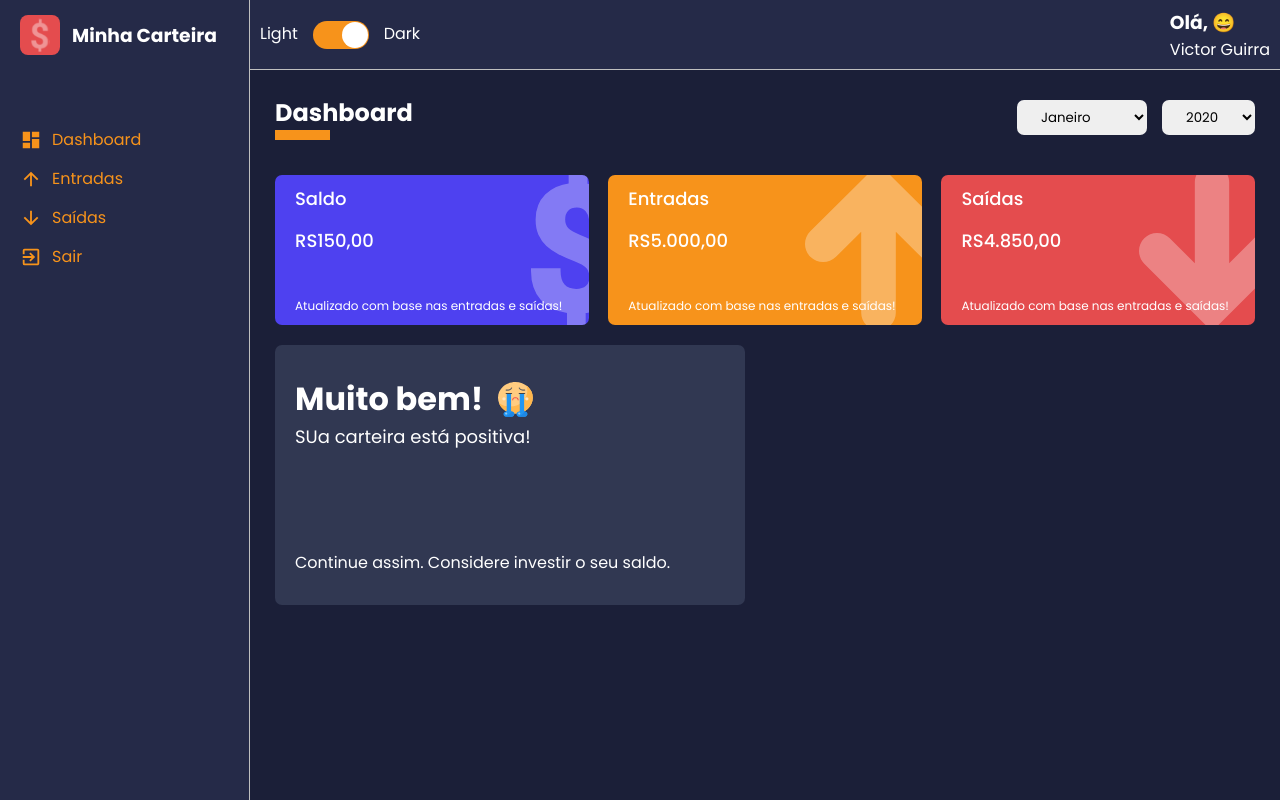
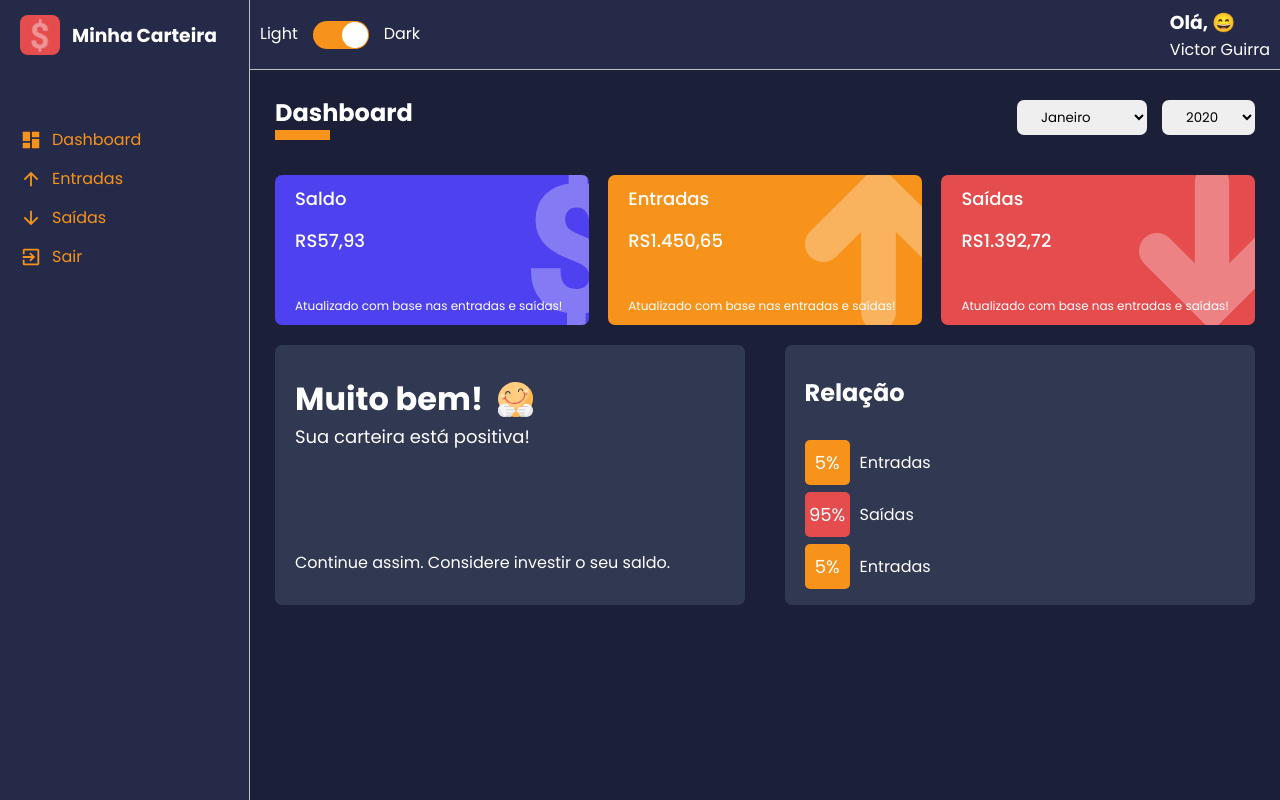
Before and after one commit to victorguirra/my_wallet, a React (Create React App) app: page /dashboard in a window 1280 px wide. Built offline with nearby package versions, Linux system fonts and the light colour scheme.

Commit message:
created piechart component

```diff
--- a/package.json
+++ b/package.json
@@ -10,6 +10,7 @@
     "@types/node": "^12.0.0",
     "@types/react": "^17.0.0",
     "@types/react-dom": "^17.0.0",
+    "@types/recharts": "^1.8.19",
     "react": "^17.0.1",
     "react-countup": "^4.3.3",
     "react-dom": "^17.0.1",
@@ -17,6 +18,7 @@
     "react-router-dom": "^5.2.0",
     "react-scripts": "4.0.3",
     "react-switch": "^6.0.0",
+    "recharts": "^2.0.8",
     "styled-components": "^5.2.1",
     "typescript": "^4.1.2",
     "web-vitals": "^1.0.1"
--- /dev/null
+++ b/src/components/PieChart/index.tsx
@@ -0,0 +1,64 @@
+import React from 'react';
+// import { PieChart, Pie, ResponsiveContainer } from 'recharts';
+import { Container, SideLeft, LegendContainer, Legend, SideRight } from './styles';
+
+const PieChart: React.FC = () => (
+    <Container>
+
+        <SideLeft>
+
+            <h2>Relação</h2>
+
+            <LegendContainer>
+
+                <Legend color="#F7931B">
+                    <div>5%</div>
+                    <span>Entradas</span>
+                </Legend>
+
+                <Legend color="#E44C4E">
+                    <div>95%</div>
+                    <span>Saídas</span>
+                </Legend>
+
+                <Legend color="#F7931B">
+                    <div>5%</div>
+                    <span>Entradas</span>
+                </Legend>
+
+                <Legend color="#E44C4E">
+                    <div>95%</div>
+                    <span>Saídas</span>
+                </Legend>
+
+                <Legend color="#F7931B">
+                    <div>5%</div>
+                    <span>Entradas</span>
+                </Legend>
+
+                <Legend color="#E44C4E">
+                    <div>95%</div>
+                    <span>Saídas</span>
+                </Legend>
+
+                <Legend color="#F7931B">
+                    <div>5%</div>
+                    <span>Entradas</span>
+                </Legend>
+
+                <Legend color="#E44C4E">
+                    <div>95%</div>
+                    <span>Saídas</span>
+                </Legend>
+
+            </LegendContainer>
+        </SideLeft>
+
+        <SideRight>
+
+        </SideRight>
+
+    </Container>
+)
+
+export default PieChart;
--- /dev/null
+++ b/src/components/PieChart/styles.ts
@@ -0,0 +1,76 @@
+import styled from 'styled-components';
+
+interface ILegendProps{
+    color: string;
+}
+
+export const Container = styled.div`
+    width:48%;
+    height:260px;
+
+    margin:10px 0;
+
+    color:${ props => props.theme.colors.white };
+    background-color:${ props => props.theme.colors.tertiary };
+
+    border-radius:7px;
+
+    display:flex;
+`;
+
+export const SideLeft = styled.aside`
+    padding:30px 20px;
+    overflow:hidden;
+    h2{
+        margin-bottom:30px;
+    }
+`;
+
+export const LegendContainer  = styled.ul`
+    height:150px;
+
+    list-style:none;
+    padding-right:30px;
+
+    overflow-y:scroll;
+
+    ::-webkit-scrollbar{
+        width:10px;
+    }
+
+    ::-webkit-scrollbar-thumb{
+        background-color:${ props => props.theme.colors.secondary };
+        border-radius:10px;
+    }
+
+    ::-webkit-scrollbar-track{
+        background-color:${ props => props.theme.colors.tertiary };
+    }
+`
+
+export const Legend = styled.li<ILegendProps>`
+    display:flex;
+    align-items:center;
+
+    margin-bottom:7px;
+
+    div{
+        width:45px;
+        height:45px;
+
+        font-size:18px;
+        border-radius:5px;
+
+        background-color:${ props => props.color };
+
+        display:flex;
+        align-items:center;
+        justify-content:center;
+    }
+
+    span {
+        margin-left:10px;
+    }
+`
+
+export const SideRight = styled.main``;
--- a/src/components/WalletBox/index.tsx
+++ b/src/components/WalletBox/index.tsx
@@ -43,8 +43,6 @@ const WalletBox: React.FC<IWalletBox> = ({
 
             <span>{ title }</span>
 
-            {/* <h1>{ amount }</h1> */}
-
             <h1>
                 <CountUp
                     end={ amount }
--- a/src/pages/Dashboard/index.tsx
+++ b/src/pages/Dashboard/index.tsx
@@ -1,10 +1,11 @@
-import React, { useState, useMemo } from 'react';
+import React, { useState, useMemo, useEffect } from 'react';
 import { Container, Content } from './styles';
 
 import ContentHeader from '../../components/ContentHeader';
 import SelectInput from '../../components/SelectInput';
 import WalletBox from '../../components/WalletBox';
 import MessageBox from '../../components/MessageBox';
+import PieChart from '../../components/PieChart';
 
 import listOfMonths from '../../utils/months';
 
@@ -12,7 +13,9 @@ import Expenses from '../../repositories/expenses';
 import Gains from '../../repositories/gains';
 
 import HappyIcon from '../../assets/images/happy.svg';
+import GrinningIcon from '../../assets/images/grinning.svg';
 import SadIcon from '../../assets/images/sad.svg';
+
 
 const Dashboard: React.FC = () => {
     const [ monthSelected, setMonthSelected ] = useState<number>(0);
@@ -47,6 +50,50 @@ const Dashboard: React.FC = () => {
         })
     }, [])
 
+    const totalExpenses = useMemo(() => {
+        let total: number = 0;
+
+        Expenses.forEach(item => {
+            const date = new Date(item.date);
+            const year = date.getFullYear();
+            const month = date.getMonth() + 1;
+
+            if(month === monthSelected && year === yearSelected){
+                try{
+                    total += Number(item.amount);
+                }catch{
+                    throw new Error('Invalid amount! AMount must be number.')
+                }
+            }
+        })
+
+        return total;
+    }, [monthSelected, yearSelected])
+
+    const totalGains = useMemo(() => {
+        let total: number = 0;
+
+        Gains.forEach(item => {
+            const date = new Date(item.date);
+            const year = date.getFullYear();
+            const month = date.getMonth() + 1;
+
+            if(month === monthSelected && year === yearSelected){
+                try{
+                    total += Number(item.amount);
+                }catch{
+                    throw new Error('Invalid amount! AMount must be number.')
+                }
+            }
+        })
+
+        return total;
+    }, [monthSelected, yearSelected])
+
+    const totalBalance = useMemo(() => {
+        return totalGains - totalExpenses;
+    }, [totalGains, totalExpenses])
+
     function handleMonthSelected(month: string){
         try{
             const parseMonth = Number(month);
@@ -56,6 +103,31 @@ const Dashboard: React.FC = () => {
         }
     }
 
+    const message = useMemo(() => {
+        if(totalBalance < 0){
+            return {
+                title: 'Que triste!',
+                description:"Neste mês, você gastou mais do que deveria.",
+                footerText:"Verifique seus gastos e tente cortar algumas coisas desnecessárias.",
+                icon:SadIcon
+            }
+        }else if(totalBalance === 0){
+            return{
+                title: 'Ufaa!',
+                description:"Neste mês, você gastou exatamente o que ganhou.",
+                footerText:"Tome cuidado. No próximo tente poupar o seu dinheiro",
+                icon:GrinningIcon
+            }
+        }else{
+            return{
+                title: 'Muito bem!',
+                description:"Sua carteira está positiva!",
+                footerText:"Continue assim. Considere investir o seu saldo.",
+                icon:HappyIcon
+            }
+        }
+    }, [totalBalance])
+
     function handleYearSelected(year: string){
         try{
             const parseMonth = Number(year);
@@ -64,6 +136,20 @@ const Dashboard: React.FC = () => {
             throw new Error('Invalid year value. Is accept integer numbers.');
         }
     }
+
+    useEffect(() => {
+        yearsOptions.map((item, index) => {
+            if(index === 0){
+                setYearSelected(item.value);
+            }
+        })
+
+        monthOptions.map((item, index) => {
+            if(index === 0){
+                setMonthSelected(item.value);
+            }
+        })
+    }, [])
 
 
     return(
@@ -90,7 +176,7 @@ const Dashboard: React.FC = () => {
 
                 <WalletBox
                     title="Saldo"
-                    amount={ 150.00 }
+                    amount={ totalBalance }
                     footerLabel="Atualizado com base nas entradas e saídas!"
                     icon="dolar"
                     color="#4E41F0"
@@ -98,7 +184,7 @@ const Dashboard: React.FC = () => {
 
                 <WalletBox
                     title="Entradas"
-                    amount={ 5000.00 }
+                    amount={ totalGains }
                     footerLabel="Atualizado com base nas entradas e saídas!"
                     icon="arrowUp"
                     color="#F7931B"
@@ -106,18 +192,20 @@ const Dashboard: React.FC = () => {
 
                 <WalletBox
                     title="Saídas"
-                    amount={ 4850.00 }
+                    amount={ totalExpenses }
                     footerLabel="Atualizado com base nas entradas e saídas!"
                     icon="arrowDown"
                     color="#E44C4E"
                 />
 
                 <MessageBox
-                    title="Muito bem!"
-                    description="SUa carteira está positiva!"
-                    footerText="Continue assim. Considere investir o seu saldo."
-                    icon={ SadIcon }
+                    title={ message.title }
+                    description={ message.description }
+                    footerText={ message.footerText }
+                    icon={ message.icon }
                 />
+
+                <PieChart />
 
             </Content>
 
```
Also changed, not shown: src/assets/images/grinning.svg (added), src/components/WalletBox/styles.ts (line endings or trailing spaces), 1 other file (tests, documents, lock files or other folders).
